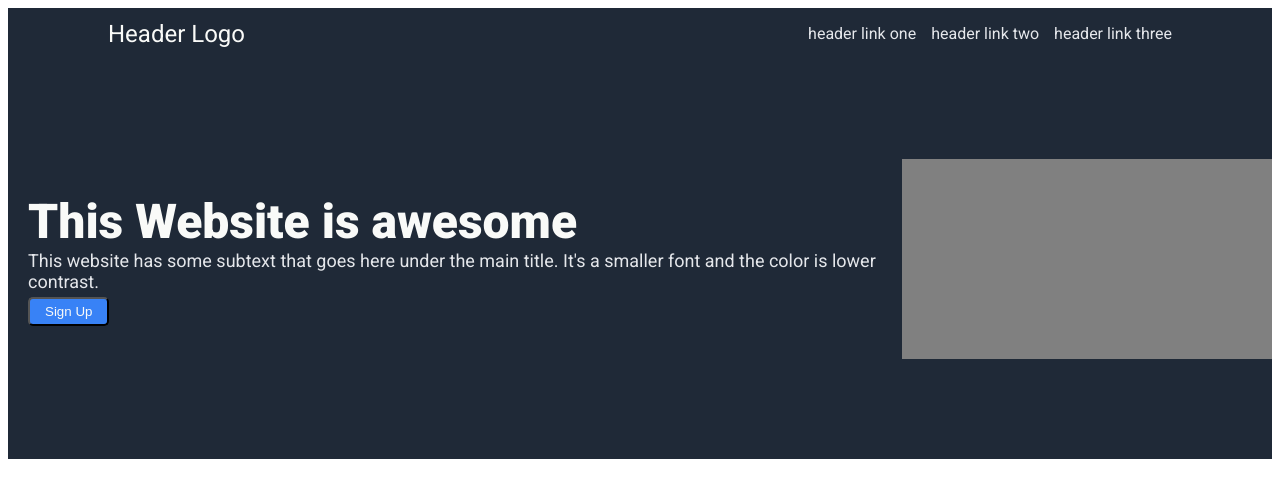
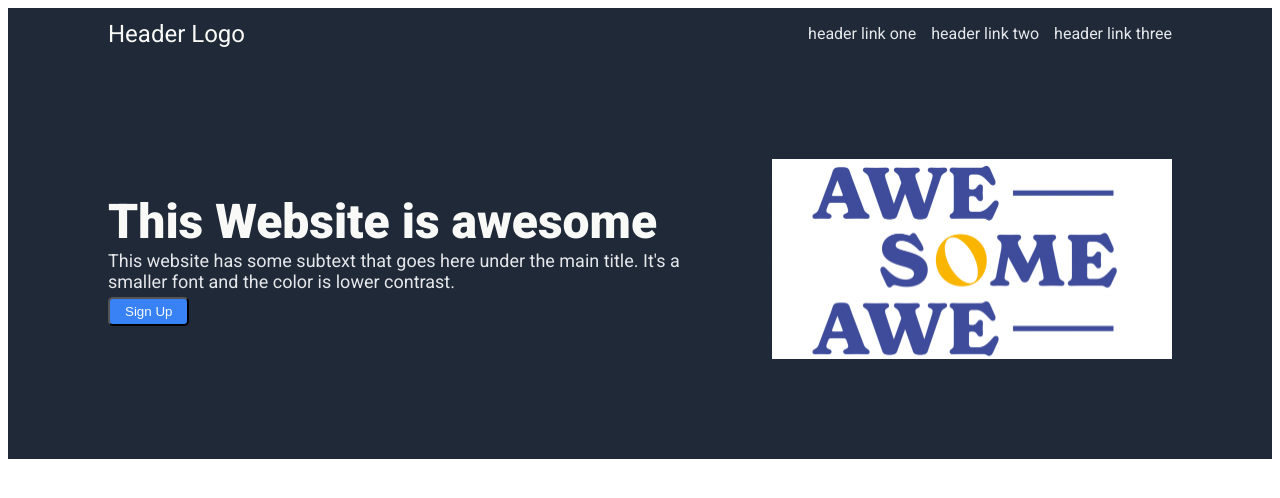
Before and after one commit to Lefasto/landingpage, a plain HTML site: page index.html in a window 1280 px wide. Drawn offline with Linux system fonts and the light colour scheme.

Commit message:
Improve hero layout and add accessible image placeholder

```diff
--- a/index.html
+++ b/index.html
@@ -26,7 +26,7 @@
             <div class="subtext">This website has some subtext that goes here under the main title. It's a smaller font and the color is lower contrast.</div>
             <div class="text-btn"><button id="signup-btn">Sign Up</button></div>
         </div>
-        <div class="image"></div>
+        <div class="image" aria-label="a picture that shows awesome."></div>
     </div>
 </body>
 </html>
--- a/styles.css
+++ b/styles.css
@@ -34,35 +34,28 @@ li {
 .main-text {
     display: flex;
     align-items: center;
-    justify-content: center;
-    padding: 100px 0;
+    justify-content: space-between;
+    padding: 100px 100px;
     background: #1F2937;
 }
 
 .heading {
-    display: flex;
     font-size: 48px;
     font-weight: 900;
     color: #F9FAF8;
 }
 
 .subtext {
-    display: flex;
-    justify-content: space-between;
     font-size: 18px;
     color: #E5E7EB;
 }
 
 .image {
-    box-sizing: border-box;
-    border: 1px solid gray;
-    width: 400px;
+    background-image: url(images/awesome.png);
+    background-size: 400px;
+    min-width: 400px;
     height: 200px;
-    background: gray;
-}
-
-.text {
-    padding: 20px;
+    margin-left: 50px;
 }
 
 #signup-btn {
```
Also changed, not shown: images/awesome.png (added).
